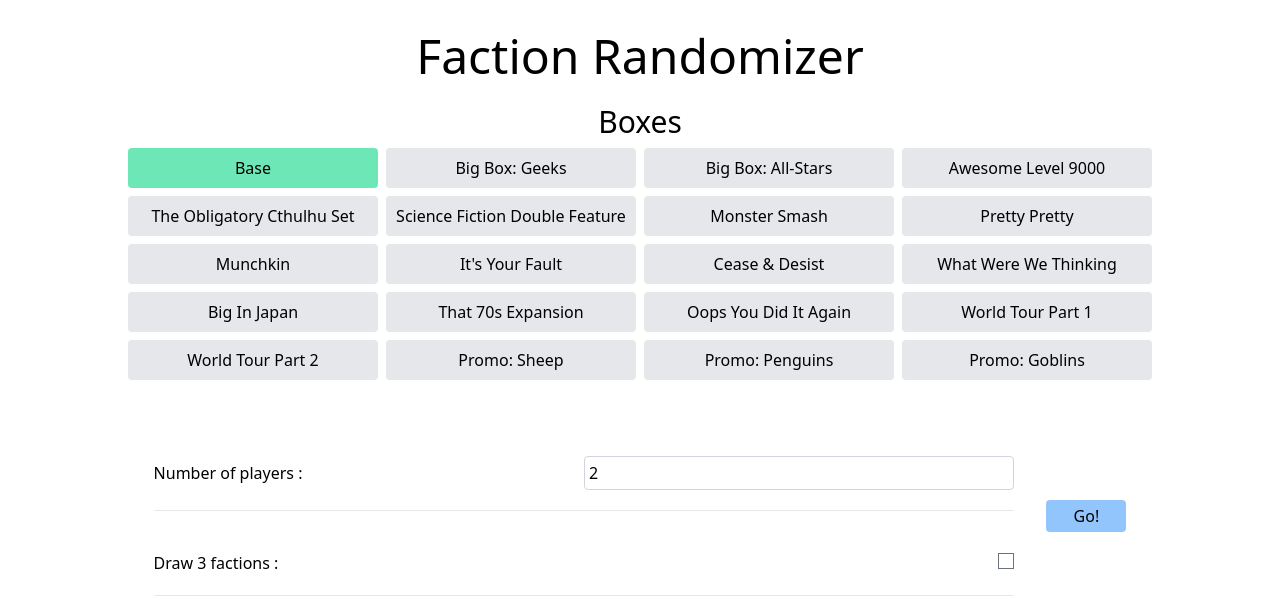
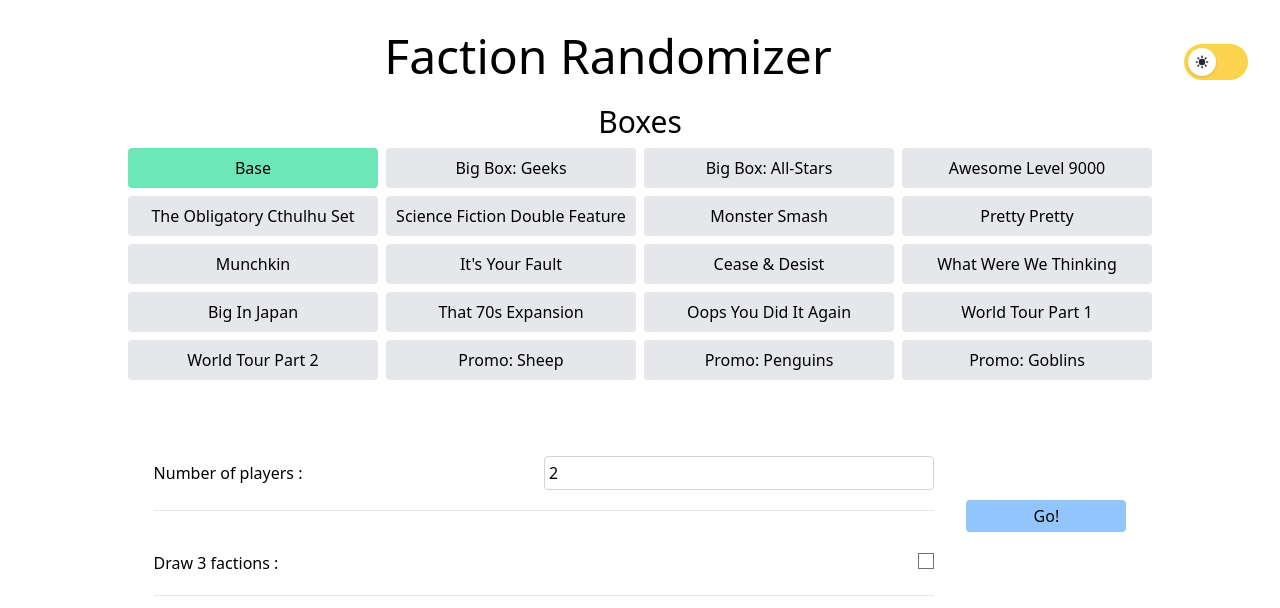
Before and after one commit to zaratan/smashup_helper, a Next.js app: page / in a window 1280 px wide. Shown: the top 608 px of the page. Built offline with nearby package versions, Linux system fonts and the light colour scheme.

Commit message:
Dark mode

```diff
--- /dev/null
+++ b/components/LightToggle.tsx
@@ -0,0 +1,54 @@
+import { Switch } from '@headlessui/react';
+import React, { useContext } from 'react';
+import { SunIcon, MoonIcon } from '@heroicons/react/solid';
+import ThemeContext from '../contexts/ThemeContext';
+import { classNames } from '../helpers/cssClasses';
+
+const LightToggle = ({ className }: { className?: string }) => {
+  const { darkMode: enabled, setDarkMode: setEnabled } =
+    useContext(ThemeContext);
+  return (
+    <Switch
+      checked={enabled}
+      onChange={setEnabled}
+      className={classNames(
+        className,
+        enabled ? 'bg-indigo-600' : 'bg-yellow-300',
+        'relative inline-flex flex-shrink-0 h-9 w-16 border-4 border-transparent rounded-full cursor-pointer transition-colors ease-in-out duration-200 focus:outline-none focus:ring-2 focus:ring-offset-2 focus:ring-indigo-500 group'
+      )}
+    >
+      <span className="sr-only">Light mode</span>
+      <span
+        className={classNames(
+          enabled ? 'translate-x-7' : 'translate-x-0',
+          'pointer-events-none relative inline-block h-7 w-7 rounded-full bg-white dark:bg-gray-200 group-hover:bg-indigo-100 dark:group-hover:bg-yellow-100 shadow transform ring-0 transition ease-in-out duration-200'
+        )}
+      >
+        <span
+          className={classNames(
+            enabled
+              ? 'opacity-0 ease-out duration-100'
+              : 'opacity-100 ease-in duration-200',
+            'absolute inset-0 h-full w-full flex items-center justify-center transition-opacity'
+          )}
+          aria-hidden="true"
+        >
+          <SunIcon className="h-4 w-4 text-gray-800" />
+        </span>
+        <span
+          className={classNames(
+            enabled
+              ? 'opacity-100 ease-in duration-200'
+              : 'opacity-0 ease-out duration-100',
+            'absolute inset-0 h-full w-full flex items-center justify-center transition-opacity'
+          )}
+          aria-hidden="true"
+        >
+          <MoonIcon className="h-4 w-4 text-gray-800" />
+        </span>
+      </span>
+    </Switch>
+  );
+};
+
+export default LightToggle;
--- /dev/null
+++ b/contexts/ThemeContext.tsx
@@ -0,0 +1,47 @@
+/* eslint-disable @typescript-eslint/no-empty-function */
+import React, { createContext, useState, useEffect, ReactNode } from 'react';
+
+type ContextType = {
+  darkMode: boolean;
+  setDarkMode: (newDark: boolean) => void;
+};
+
+const defaultContext: ContextType = {
+  darkMode: false,
+  setDarkMode: () => {
+    throw new Error('OVERRIDE ME');
+  },
+};
+const ThemeContext = createContext(defaultContext);
+export const ThemeProvider = ({ children }: { children: ReactNode }) => {
+  const [darkMode, setDarkMode] = useState(false);
+
+  useEffect(() => {
+    const lsDarkMode = JSON.parse(
+      localStorage.getItem('ThemeContext:darkMode')
+    );
+    if (lsDarkMode !== undefined && lsDarkMode !== null) {
+      setDarkMode(lsDarkMode);
+    } else if (
+      window.matchMedia &&
+      window.matchMedia('(prefers-color-scheme: dark)').matches
+    ) {
+      setDarkMode(true);
+    }
+  }, []);
+
+  const setNewDark = (newDark: boolean) => {
+    localStorage.setItem('ThemeContext:darkMode', String(newDark));
+    setDarkMode(newDark);
+  };
+
+  const context: ContextType = {
+    darkMode,
+    setDarkMode: setNewDark,
+  };
+  return (
+    <ThemeContext.Provider value={context}>{children}</ThemeContext.Provider>
+  );
+};
+
+export default ThemeContext;
--- /dev/null
+++ b/helpers/cssClasses.ts
@@ -0,0 +1,3 @@
+export function classNames(...classes) {
+  return classes.filter(Boolean).join(' ');
+}
--- a/package.json
+++ b/package.json
@@ -10,6 +10,8 @@
     "prepare": "husky install"
   },
   "dependencies": {
+    "@headlessui/react": "^1.4.0",
+    "@heroicons/react": "^1.0.3",
     "immer": "^9.0.5",
     "lodash": "^4.17.21",
     "next": "11.1.0",
--- a/pages/_app.tsx
+++ b/pages/_app.tsx
@@ -4,14 +4,17 @@
 import '../styles/main.css';
 import { FactionsProvider } from '../contexts/FactionsContext';
 import { OptionsProvider } from '../contexts/OptionsContext';
+import { ThemeProvider } from '../contexts/ThemeContext';
 
 function MyApp({ Component, pageProps }: AppProps) {
   return (
-    <OptionsProvider>
-      <FactionsProvider>
-        <Component {...pageProps} />
-      </FactionsProvider>
-    </OptionsProvider>
+    <ThemeProvider>
+      <OptionsProvider>
+        <FactionsProvider>
+          <Component {...pageProps} />
+        </FactionsProvider>
+      </OptionsProvider>
+    </ThemeProvider>
   );
 }
 
--- a/pages/index.tsx
+++ b/pages/index.tsx
@@ -1,10 +1,13 @@
 import Head from 'next/head';
-import { useState, useContext, useEffect, useCallback } from 'react';
+import { useState, useContext, useEffect } from 'react';
 import shuffle from 'lodash/shuffle';
 
 import FactionsContext from '../contexts/FactionsContext';
 import { generateHandleClick } from '../helpers/handlers';
 import OptionsContext from '../contexts/OptionsContext';
+import ThemeContext from '../contexts/ThemeContext';
+import { classNames } from '../helpers/cssClasses';
+import LightToggle from '../components/LightToggle';
 
 export default function Home() {
   const { factions, boxes, toggleFaction } = useContext(FactionsContext);
@@ -13,6 +16,7 @@
   const [leftFactions, setLeftFactions] = useState(shuffle([...factions]));
   const [genId, setGenId] = useState(0);
   const { bestOfThree, toggleBestOfThree } = useContext(OptionsContext);
+  const { darkMode } = useContext(ThemeContext);
 
   const onClick = () => {
     const tmpLeftFactions = [...leftFactions];
@@ -42,14 +46,18 @@
   const isResetButton = chosenFactions.length >= playerCount;
 
   return (
-    <div className="p-8">
+    <div className={classNames(darkMode && 'dark')}>
+      <div className="p-8 dark:bg-gray-800 min-h-screen dark:text-gray-200 flex flex-col justify-between">
         <Head>
           <title>SmashUp Helper</title>
           <link rel="icon" href="/favicon.ico" />
         </Head>
-      <header className="text-center text-5xl pb-6">
+        <header className="text-5xl pb-6 flex justify-between w-full max-w-screen-2xl flex-col sm:flex-row">
+          <span />
           <h1>Faction Randomizer</h1>
+          <LightToggle className="self-end sm:pr-4" />
         </header>
+        <main className="flex-grow">
           <section className="pb-4">
             <h2 className="text-center text-3xl pb-2">Boxes</h2>
             <ul className="grid gap-2 grid-flow-row-dense grid-cols-1 sm:grid-cols-2 md:grid-cols-3 lg:grid-cols-4 max-w-screen-lg mx-auto justify-center">
@@ -59,8 +67,8 @@
                     key={box.name}
                     className={`${
                       box.selected
-                    ? 'bg-green-300 hover:bg-green-400 focus:bg-green-400'
-                    : 'bg-gray-200 hover:bg-gray-300 focus:bg-gray-300'
+                        ? 'bg-green-300 hover:bg-green-400 focus:bg-green-400 dark:bg-green-600 dark:hover:bg-green-700 dark:focus:bg-green-700'
+                        : 'bg-gray-200 hover:bg-gray-300 focus:bg-gray-300 dark:bg-gray-700 dark:hover:bg-gray-600 dark:focus:bg-gray-600'
                     } p-2 rounded cursor-pointer whitespace-no-wrap w-full transition duration-200`}
                     onClick={generateHandleClick(onClickBox(box.name))}
                     type="button"
@@ -71,7 +79,7 @@
               ))}
             </ul>
           </section>
-      <main className="container mx-auto space-y-1 grid grid-cols-1 gap-8 col-gap-16 sm:grid-flow-col-dense py-5 w-4/5">
+          <section className="container mx-auto space-y-1 grid grid-cols-1 gap-8 col-gap-16 sm:grid-flow-col-dense py-5 w-4/5">
             <section className="">
               <label
                 htmlFor="number-player-input"
@@ -86,7 +94,7 @@
                   placeholder="Number of player"
                   value={playerCount}
                   onChange={(e) => setPlayerCount(Number(e.target.value))}
-              className="w-1/2 border border-solid border-gray-300 rounded p-1"
+                  className="w-1/2 border border-solid border-gray-300 rounded p-1 dark:bg-gray-800 dark:border-gray-600"
                 />
               </label>
               <label
@@ -116,16 +124,18 @@
                 type="submit"
                 value={isResetButton ? 'Reset' : 'Go!'}
                 onClick={isResetButton ? reset : onClick}
-            className={`w-full sm:w-20 cursor-pointer p-1 ${
+                className={`w-full sm:w-40 cursor-pointer p-1 ${
                   isResetButton
-                ? 'bg-red-300 hover:bg-red-400 focus:bg-red-400'
-                : 'bg-blue-300 hover:bg-blue-400 focus:bg-blue-400'
+                    ? 'bg-red-300 hover:bg-red-400 focus:bg-red-400 dark:bg-red-700 dark:hover:bg-red-600 dark:focus:bg-red-600'
+                    : 'bg-blue-300 hover:bg-blue-400 focus:bg-blue-400 dark:bg-blue-700 dark:hover:bg-blue-600 dark:focus:bg-blue-600'
                 } rounded transition duration-200`}
               />
             </aside>
+          </section>
         </main>
 
         <footer />
       </div>
+    </div>
   );
 }
--- a/tailwind.config.js
+++ b/tailwind.config.js
@@ -7,8 +7,8 @@
 
 module.exports = {
   purge: ['./{pages,components,styles}/**/*.{js,ts,jsx,tsx}'],
-  // mode: 'jit',
-  darkMode: false, // or 'media' or 'class'
+  mode: 'jit',
+  darkMode: 'class', // or 'media' or 'class'
   theme: {
     extend: {
       transitionDuration: {
```
Also changed, not shown: 1 other file (tests, documents, lock files or other folders). Lines whose indentation alone changed are shown as unchanged.
